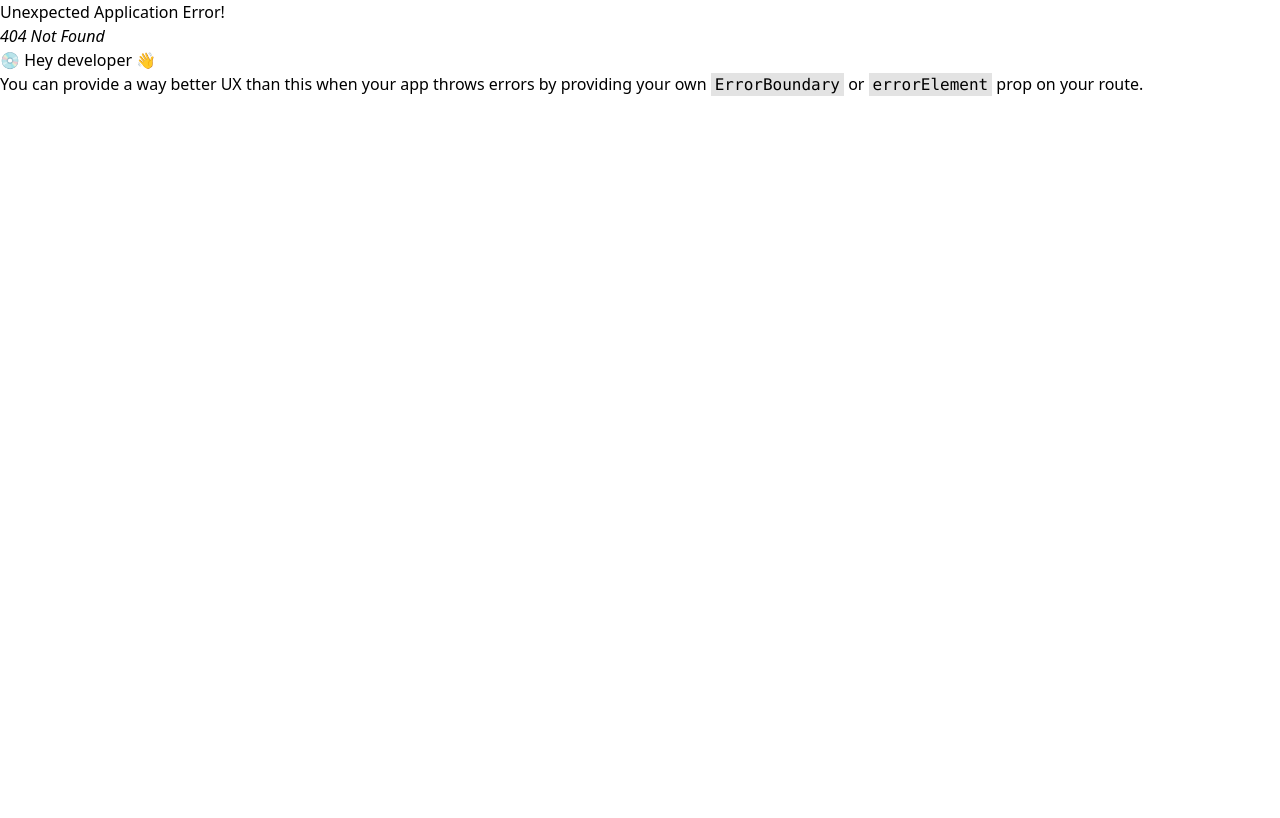
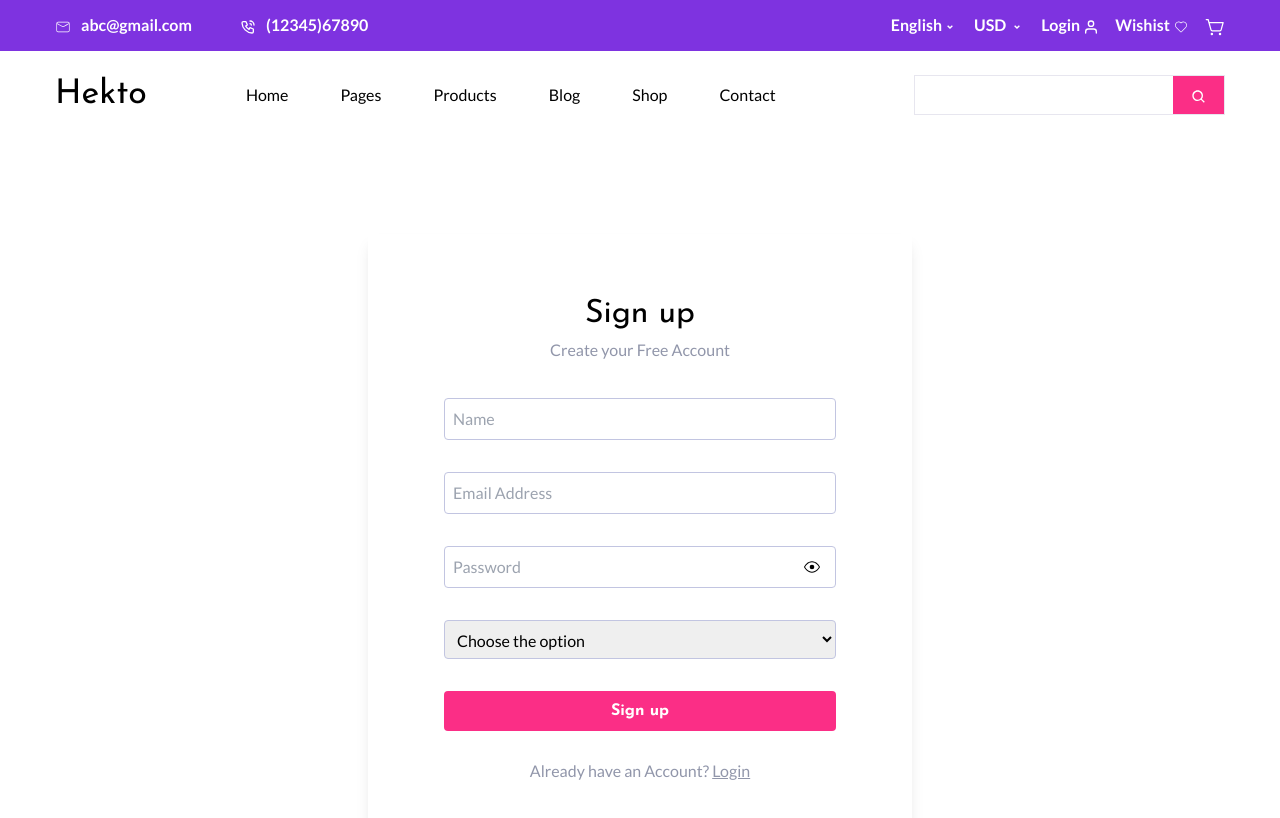
Before and after one commit to ShankalpaPokharel/ECOMMERCE, a React (Vite) app in the folder ecommerce-client/: page /signup in a window 1280 px wide. Before the commit this address had no page. Shown: the top 818 px of the page. Built offline with nearby package versions, Linux system fonts and the light colour scheme.

Commit message:
signup form

```diff
--- a/ecommerce-client/src/components/Header.jsx
+++ b/ecommerce-client/src/components/Header.jsx
@@ -1,4 +1,7 @@
 import React, { useState } from "react";
+import { Link } from "react-router-dom";
+
+
 
 import { CiMail, CiHeart } from "react-icons/ci";
 import { TbPhoneCall } from "react-icons/tb";
@@ -41,7 +44,8 @@ export default function Header() {
               <RiArrowDropDownLine className="inline-block size-4" />
             </div>
             <div className="">
-              <span>Login </span>
+              <Link to={"login"}><span>Login </span></Link>
+
               <FiUser className="inline-block size-4" />
             </div>
             <div className="hidden md:block">
@@ -59,30 +63,33 @@ export default function Header() {
       <nav className="py-[18px]">
         <div className="container  relative flex items-center justify-between px-3 sm:px-0">
           <div className="flex md:items-center ">
+            <Link to={""}>
             <span className="mr-[91px] items-center  font-josefin text-[34px]">
               Hekto
             </span>
+            </Link>
+
 
             <div
-              className={`absolute  right-0 top-11 z-10 w-1/2 lg:static ${clicked ? "transition-all transform translate-x-0" : "transition-all transform translate-x-full "} md:block md:w-auto md:top-auto`}
+              className={`absolute  right-0 top-11 z-10 w-1/2 lg:static ${clicked ? "translate-x-0 transform transition-all" : "hidden translate-x-full transform transition-all "} md:top-auto md:block md:w-auto md:translate-x-0 md:transition-none `}
             >
-              <ul className="gap-9 space-y-3 rounded bg-[#EEEFFB] p-3  md:flex md:p-0 md:bg-white md:items-center md:space-y-0    ">
-                <li className="h-full w-full rounded p-2 hover:bg-[#E7E4F8] md:hover:bg-transparent md:hover:text-secondary md:h-auto md:w-auto md:rounded-none ">
+              <ul className="gap-9 space-y-3 rounded bg-[#EEEFFB] p-3  md:flex md:items-center md:space-y-0 md:bg-white md:p-0    ">
+                <li className="h-full w-full rounded p-2 hover:bg-[#E7E4F8] md:h-auto md:w-auto md:rounded-none md:hover:bg-transparent md:hover:text-secondary ">
                   Home
                 </li>
-                <li className="h-full w-full rounded p-2 hover:bg-[#E7E4F8] md:hover:bg-transparent md:hover:text-secondary md:h-auto md:w-auto md:rounded-none ">
+                <li className="h-full w-full rounded p-2 hover:bg-[#E7E4F8] md:h-auto md:w-auto md:rounded-none md:hover:bg-transparent md:hover:text-secondary ">
                   Pages
                 </li>
-                <li className="h-full w-full rounded p-2 hover:bg-[#E7E4F8] md:hover:bg-transparent md:hover:text-secondary md:h-auto md:w-auto md:rounded-none ">
+                <li className="h-full w-full rounded p-2 hover:bg-[#E7E4F8] md:h-auto md:w-auto md:rounded-none md:hover:bg-transparent md:hover:text-secondary ">
                   Products
                 </li>
-                <li className="h-full w-full rounded p-2 hover:bg-[#E7E4F8] md:hover:bg-transparent md:hover:text-secondary md:h-auto md:w-auto md:rounded-none ">
+                <li className="h-full w-full rounded p-2 hover:bg-[#E7E4F8] md:h-auto md:w-auto md:rounded-none md:hover:bg-transparent md:hover:text-secondary ">
                   Blog
                 </li>
-                <li className="h-full w-full rounded p-2 hover:bg-[#E7E4F8] md:hover:bg-transparent md:hover:text-secondary md:h-auto md:w-auto md:rounded-none ">
+                <li className="h-full w-full rounded p-2 hover:bg-[#E7E4F8] md:h-auto md:w-auto md:rounded-none md:hover:bg-transparent md:hover:text-secondary ">
                   Shop
                 </li>
-                <li className="h-full w-full rounded p-2 hover:bg-[#E7E4F8] md:hover:bg-transparent md:hover:text-secondary md:h-auto md:w-auto md:rounded-none ">
+                <li className="h-full w-full rounded p-2 hover:bg-[#E7E4F8] md:h-auto md:w-auto md:rounded-none md:hover:bg-transparent md:hover:text-secondary ">
                   Contact
                 </li>
               </ul>
--- /dev/null
+++ b/ecommerce-client/src/components/Login.jsx
@@ -0,0 +1,114 @@
+import React, { useState } from "react";
+import { Link } from "react-router-dom";
+import axios from "axios";
+import { GoEye, GoEyeClosed } from "react-icons/go";
+
+export default function Login() {
+  const [error, setError] = useState();
+  const [showPassord, setShowPassord] = useState(true);
+  const handleSubmit = (e) => {
+    e.preventDefault();
+    setError();
+
+    let email = e.target.email.value;
+    let password = e.target.password.value;
+
+    let errorCheck = {};
+
+    if (email == "") {
+      errorCheck["email"] = "the field is required.";
+    }
+    if (password == "") {
+      errorCheck["password"] = "the field is required.";
+    }
+
+    if (Object.keys(errorCheck).length === 0) {
+      console.log("No error frontend");
+      console.log(name, email, password, role);
+      axios
+        .post("https://ecommerce-sagartmg2.vercel.app/api/users/signup", {
+          name,
+          email,
+          password,
+          role,
+        })
+        .then((response) => {
+          console.log(response.data);
+        })
+        .catch((error) => {
+          console.log(error.response.data.errors);
+
+          let berror = error.response.data.errors;
+          let err = {};
+          for (let i of berror) {
+            // console.log(i)
+            err[i.param] = i.msg;
+          }
+          console.log(err);
+          setError(err);
+        });
+    } else {
+      console.log("error frontend", errorCheck);
+      setError(errorCheck);
+    }
+  };
+
+  const handleOnChange = (e) => {
+    // console.log(e.target.name)
+    setError((prevError) => ({ ...prevError, [e.target.name]: "" }));
+  };
+  const toggleEye = (e) => {
+    e.preventDefault();
+    setShowPassord(!showPassord);
+  };
+
+  return (
+    <div className="container mt-24 flex justify-center">
+      <div className="flex w-full max-w-[544px] flex-col items-center p-14 shadow-lg">
+        <span className="font-josefin text-[32px] ">Login</span>
+        <span className="mb-9 text-sub-text">
+          Please login using account detail bellow.
+        </span>
+        <form className="max-w-432 w-full" onSubmit={handleSubmit}>
+          <div className="max-w-432 mb-8 space-y-8 ">
+            <input
+              type="email"
+              name="email"
+              onChange={handleOnChange}
+              placeholder="Email Address"
+              className="w-full rounded border border-[#C2C5E1] p-2 "
+            />
+            <span className="text-red-700">{error?.email}</span>
+
+            <div className="relative">
+              <input
+                type={showPassord ? "text" : "password"}
+                onChange={handleOnChange}
+                name="password"
+                placeholder="Password"
+                className=" w-full rounded border border-[#C2C5E1] p-2"
+              />
+              <button className="absolute top-1/2 right-4 -translate-y-1/2 " onClick={toggleEye}>
+                {showPassord ? <GoEye /> : <GoEyeClosed />}
+              </button>
+            </div>
+
+            <span className="text-red-700">{error?.password}</span>
+          </div>
+          <button className="w-full  max-w-[544px] rounded bg-secondary py-2 font-josefin font-bold text-white">
+            Sign up
+          </button>
+        </form>
+        <span className="mt-7 text-sub-text">
+          Don’t have an account yet?{" "}
+          <Link
+            to={"/signup"}
+            className="cursor-pointer underline  hover:text-secondary"
+          >
+            Sign up
+          </Link>
+        </span>
+      </div>
+    </div>
+  );
+}
--- a/ecommerce-client/src/components/ProductPage.jsx
+++ b/ecommerce-client/src/components/ProductPage.jsx
@@ -1,7 +1,9 @@
 import React, { useEffect, useState } from "react";
 import axios from "axios";
-import { useParams } from "react-router-dom";
+import { json, useParams } from "react-router-dom";
 
+import { BsCart2 } from "react-icons/bs";
+import { CiHeart } from "react-icons/ci";
 
 import Ratings from "./Ratings";
 
@@ -24,17 +26,42 @@ export default function ProductPage() {
       });
   }, [id]);
 
-
+  console.log(productDetails);
 
   return (
     <>
       <div>
-        <div className="container shadow-sm">
-          <div>
-            <img src={productDetails.image} alt="" />
+        <div className="px-2 shadow-sm md:container">
+          <div className=" h-56 max-h-56 w-full">
+            <img
+              src={productDetails.image}
+              alt=""
+              className="h-full w-full object-contain p-0"
+            />
           </div>
           <div>
-            <Ratings ratingVal={ratingValue}/>
+            <span>{productDetails.name}</span>
+            <div className="flex items-center">
+              <Ratings ratingVal={ratingValue} /> (
+              {productDetails.reviews?.length})
+            </div>
+            Color
+            <p>{productDetails.description}</p>
+            <div className="flex items-center">
+                <button>Add To Cart</button>
+                <div className="w-[30px] h-[30px] flex items-center justify-center rounded-full hover:bg-[#EEEFFB]">
+                        <CiHeart />
+                    </div>
+            </div>
+            {/* <p className="capitalize">Catagories: {productDetails.categories[0]}</p> */}
+            <p>Tags : </p>
+            <div>
+                <p>Share</p>
+
+            </div>
+
+
+
           </div>
         </div>
       </div>
--- /dev/null
+++ b/ecommerce-client/src/components/Signup.jsx
@@ -0,0 +1,137 @@
+import React, { useState } from "react";
+import { Link } from "react-router-dom";
+import axios from "axios";
+import { GoEye, GoEyeClosed } from "react-icons/go";
+
+export default function Signup() {
+    const [error, setError] = useState()
+    const [showPassord, setShowPassord] = useState(true)
+    const handleSubmit = (e) =>{
+        e.preventDefault()
+        setError()
+        let name = e.target.name.value
+        let email = e.target.email.value
+        let password = e.target.password.value
+        let role = e.target.role.value
+
+        let errorCheck = {}
+        if (name==""){
+            errorCheck["name"]="the field is required."
+        }
+        if (email==""){
+            errorCheck["email"]="the field is required."
+        }
+        if (password==""){
+            errorCheck["password"]="the field is required."
+        }
+        if (role==""){
+            errorCheck["role"]="the field is required."
+        }
+        if(Object.keys(errorCheck).length === 0){
+            console.log("No error frontend")
+            console.log(name,email,password,role)
+            axios.post("https://ecommerce-sagartmg2.vercel.app/api/users/signup",{name,email,password,role})
+            .then((response)=>{
+
+                console.log(response.data)
+            })
+            .catch((error)=>{
+                console.log(error.response.data.errors)
+
+                let berror = error.response.data.errors
+                let err ={}
+                for (let i of berror){
+                    // console.log(i)
+                    err[i.param] = i.msg
+                }
+                console.log(err)
+                setError(err)
+
+            })
+        }
+        else{
+            console.log("error frontend",errorCheck)
+            setError(errorCheck)
+        }
+
+
+
+    }
+
+    const handleOnChange = (e)=>{
+        // console.log(e.target.name)
+        setError((prevError) => ({...prevError, [e.target.name]:""}))
+    }
+    const toggleEye = (e) =>{
+        e.preventDefault()
+        setShowPassord(!showPassord)
+    }
+
+  return (
+    <div className="container flex justify-center mt-24">
+      <div className="flex max-w-[544px] flex-col items-center p-14 shadow-lg w-full">
+        <span className="font-josefin text-[32px] ">Sign up</span>
+        <span className="mb-9 text-sub-text">
+        Create your Free Account
+        </span>
+        <form onSubmit={handleSubmit}>
+
+        <div className="space-y-8 mb-8 max-w-432 ">
+
+
+        <input
+        name="name"
+        onChange={handleOnChange}
+          type="text"
+          placeholder="Name"
+          className="w-full rounded border border-[#C2C5E1] p-2"
+        />
+
+        <span className="text-red-700">{error?.name}</span>
+
+        <input
+          type="email"
+          name="email"
+          onChange={handleOnChange}
+          placeholder="Email Address"
+          className="w-full rounded border border-[#C2C5E1] p-2 "
+        />
+        <span className="text-red-700">{error?.email}</span>
+
+        <div className=" relative">
+        <input
+          type={showPassord?"text":"password"}
+          onChange={handleOnChange}
+            name="password"
+          placeholder="Password"
+          className=" w-full rounded border border-[#C2C5E1] p-2"
+        />
+        <button className="absolute top-1/2 -translate-y-1/2  right-4" onClick={toggleEye}>{showPassord?<GoEye/>:<GoEyeClosed/>}</button>
+        </div>
+
+        <span className="text-red-700">{error?.password}</span>
+
+
+
+        <select  onChange={handleOnChange} className="w-full rounded border border-[#C2C5E1] p-2  " name="role" id="">
+            <option value="" selected >Choose the option</option>
+            <option value="seller">Seller</option>
+            <option value="buyer">Buyer</option>
+        </select>
+        <span className="text-red-700">{error?.role}</span>
+        </div>
+        <button  className="w-full  max-w-[544px] rounded bg-secondary py-2 font-josefin font-bold text-white">
+          Sign up
+        </button>
+        </form>
+        <span className="mt-7 text-sub-text">
+          Already have an Account? <Link to={"/login"}  className="underline hover:text-secondary  cursor-pointer">Login</Link>
+        </span>
+      </div>
+
+
+
+
+    </div>
+  );
+}
--- a/ecommerce-client/src/components/index.js
+++ b/ecommerce-client/src/components/index.js
@@ -7,6 +7,8 @@ import ShopexOffer from "./ShopexOffer";
 import UniqueLatest from "./UniqueLatest";
 import Footer from "./Footer";
 import ProductPage from "./ProductPage";
+import Signup from "./Signup";
+import Login from "./Login";
 
 export {
     FirstProduct,
@@ -17,5 +19,7 @@ export {
     ShopexOffer,
     UniqueLatest,
     Footer,
-    ProductPage
+    ProductPage,
+    Signup,
+    Login
 };
--- a/ecommerce-client/src/pages/Home.jsx
+++ b/ecommerce-client/src/pages/Home.jsx
@@ -25,11 +25,11 @@ export default function Home() {
              {/* Latest Products   */}
              <LatestProduct />
 
-             <ShopexOffer />
+             {/* <ShopexOffer />
 
-             <UniqueLatest/>
+             <UniqueLatest/> */}
 
-            <Footer/>
+            {/* <Footer/>  */}
         </>
     );
 }
```
Also changed, not shown: ecommerce-client/src/App.jsx (+9 -1 lines).
